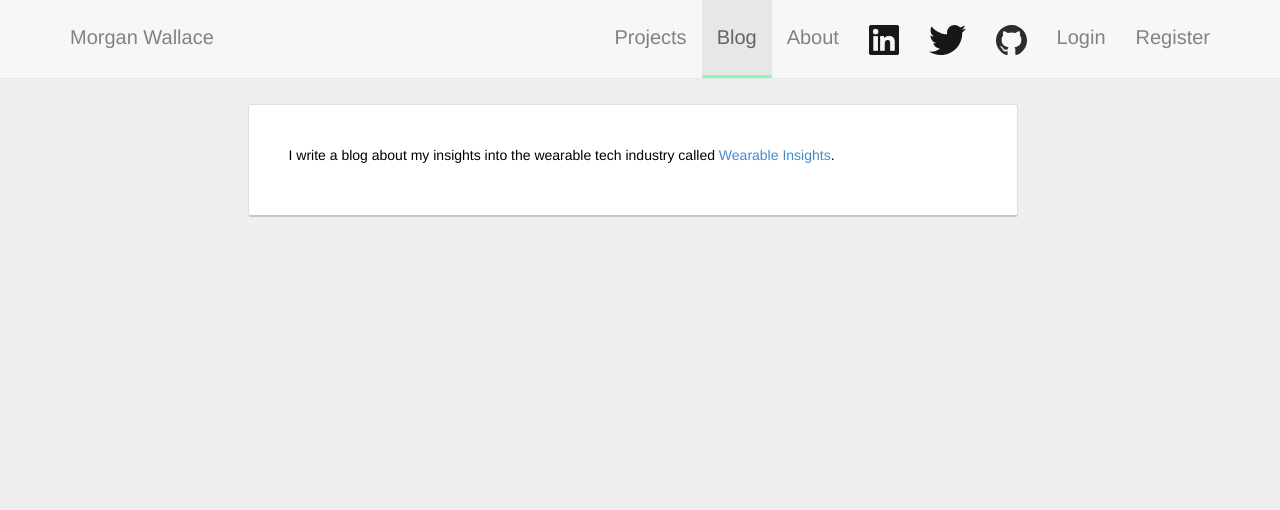
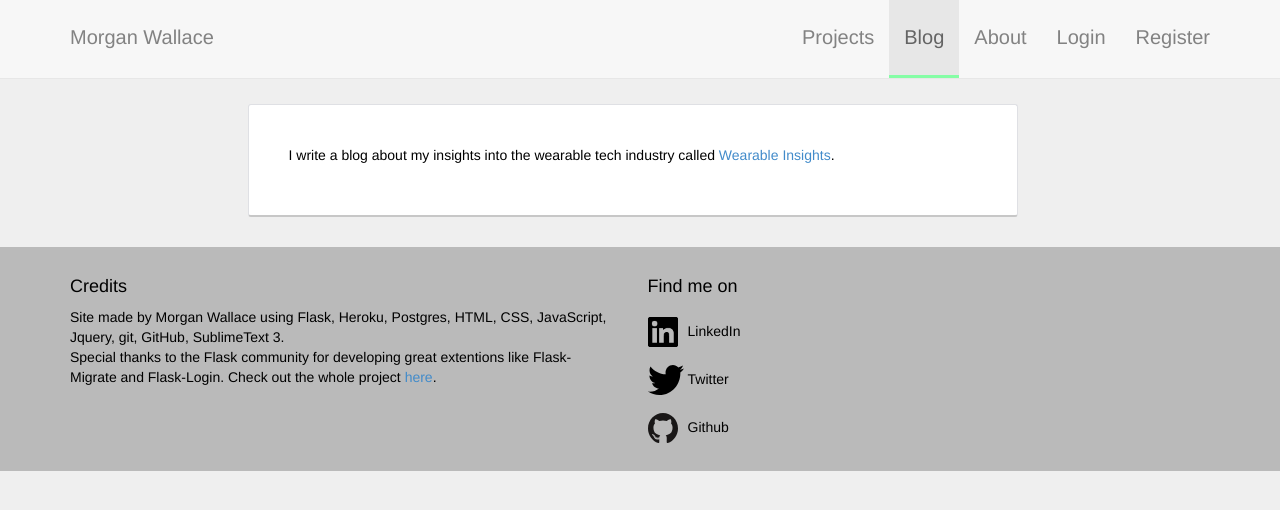
Before and after one commit to morganwallace/flask_portfolio, a Flask app: page /blog in a window 1280 px wide. Shown: the top 510 px of the page. Run offline with Flask 2, Linux system fonts and the light colour scheme; some libraries are stand-ins or nearby versions.

Commit message:
moved social icons to footer

```diff
--- a/static/css/style.css
+++ b/static/css/style.css
@@ -17,7 +17,8 @@ body{
 }
 
 #footer{
-	padding-bottom: 10px;
+	padding-top: 20px;
+	padding-bottom: 20px;
 	box-shadow: inset 0px 0px 0px black;
 }
 .row{
@@ -81,7 +82,6 @@ h1,h2,h3,h4,h5,h6,p{
 
 .nav-icon{
 	height: 30px;
-	margin-top: 25px;
 }
 
 
@@ -245,7 +245,7 @@ h1,h2,h3,h4,h5,h6,p{
 
 .messages{
 	margin-top: 25px;
-	background-color: rgb(209, 240, 209);
+
 }
 .messages ul{
 	list-style: none;
@@ -262,3 +262,24 @@ h1,h2,h3,h4,h5,h6,p{
 	cursor: pointer;
 	cursor: hand;
 }
+
+#find-me{
+	list-style: none;
+	padding-left: 0;
+
+}
+#find-me li{
+	position: relative;
+	padding-top: 10px;
+}
+
+#find-me li a img{
+	float: left;
+}
+#find-me li a p{
+	line-height: 2;
+	padding-left: 40px;
+}
+#footer{
+	background-color: rgb(186, 186, 186);
+}
--- /dev/null
+++ b/templates/footer.html
@@ -0,0 +1,19 @@
+<div id='footer'>
+	<div class="container">
+		<div class="row">
+			<div class="col-sm-6">
+				<h4>Credits</h4>
+				<p id="site-description">Site made by Morgan Wallace using Flask, Heroku, Postgres, HTML, CSS, JavaScript, Jquery, git, GitHub, SublimeText 3. <br>Special thanks to the Flask community for developing great extentions like Flask-Migrate and Flask-Login. Check out the whole project <a href='/project/portfolio-site'>here</a>.</p>
+			</div>
+			<div class="col-sm-6">
+				<h4>Find me on</h4>
+				<ul id="find-me">
+				  <li><a href="http://www.linkedin.com/in/morganmwallace" target="_blank"><img class="nav-icon social-icon" src="../static/img/linkedin.png"><p> LinkedIn</p></a></li>
+		          <li><a href="http://www.twitter.com/wallacemorgan" target="_blank"><img src="../static/img/twitter.svg" class="nav-icon social-icon"><p>  Twitter</p></a></li>
+		          <li><a href="http://www.github.com/morganwallace" target="_blank"><img class="nav-icon social-icon" src="../static/img/octocat.svg"><p>  Github</p></a></li>
+				</ul>
+			</div>
+
+		</div>
+	</div>
+</div>
--- a/templates/index.html
+++ b/templates/index.html
@@ -41,7 +41,7 @@
 	<!-- <h2>Morgan:</h2> -->
 	<a href="/about"><img id='profilePic' src="/static/img/Profile_square.jpg"></a>
 	<p>Morgan is an entrepreneur and software developer in the San Francisco Bay Area. He recently graduated from UC Berkeley's School of Information with a Masters in Information Management and Systems. <a href='/about'>Learn more</a></p>
-	<p>Schedule a time to meet Morgan: <a href='http://www.calendly.com/morganwallace'>calendly.com/morganwallace</a></p>
+
 </div>
 
 
--- a/templates/layout.html
+++ b/templates/layout.html
@@ -47,9 +47,7 @@
             <li  id='menu-blog'><a href='/blog'>Blog</a></li>
             <li  id="menu-about"><a href="/about">About</a></li>
             <!-- <span id="social-links"> -->
-              <li><a href="http://www.linkedin.com/in/morganmwallace" target="_blank"><img class="nav-icon social-icon" src="../static/img/linkedin.png"></a></li>
-              <li><a href="http://www.twitter.com/wallacemorgan" target="_blank"><img src="../static/img/twitter.svg" class="nav-icon social-icon"></a></li>
-              <li><a href="http://www.github.com/morganwallace" target="_blank"><img class="nav-icon social-icon" src="../static/img/octocat.svg"></a></li>
+
             <!-- </span> -->
 
             {% if g.user.is_authenticated()%}
@@ -99,8 +97,9 @@
   {% block content %}
   {% endblock %}
 
+</div>
+{% include 'footer.html' %}
 
-</div>
 </body>
 
     <!-- Bootstrap core JavaScript
@@ -124,4 +123,4 @@
 
       </script>
     {% endif %}
-</body></html>
+</html>
```
